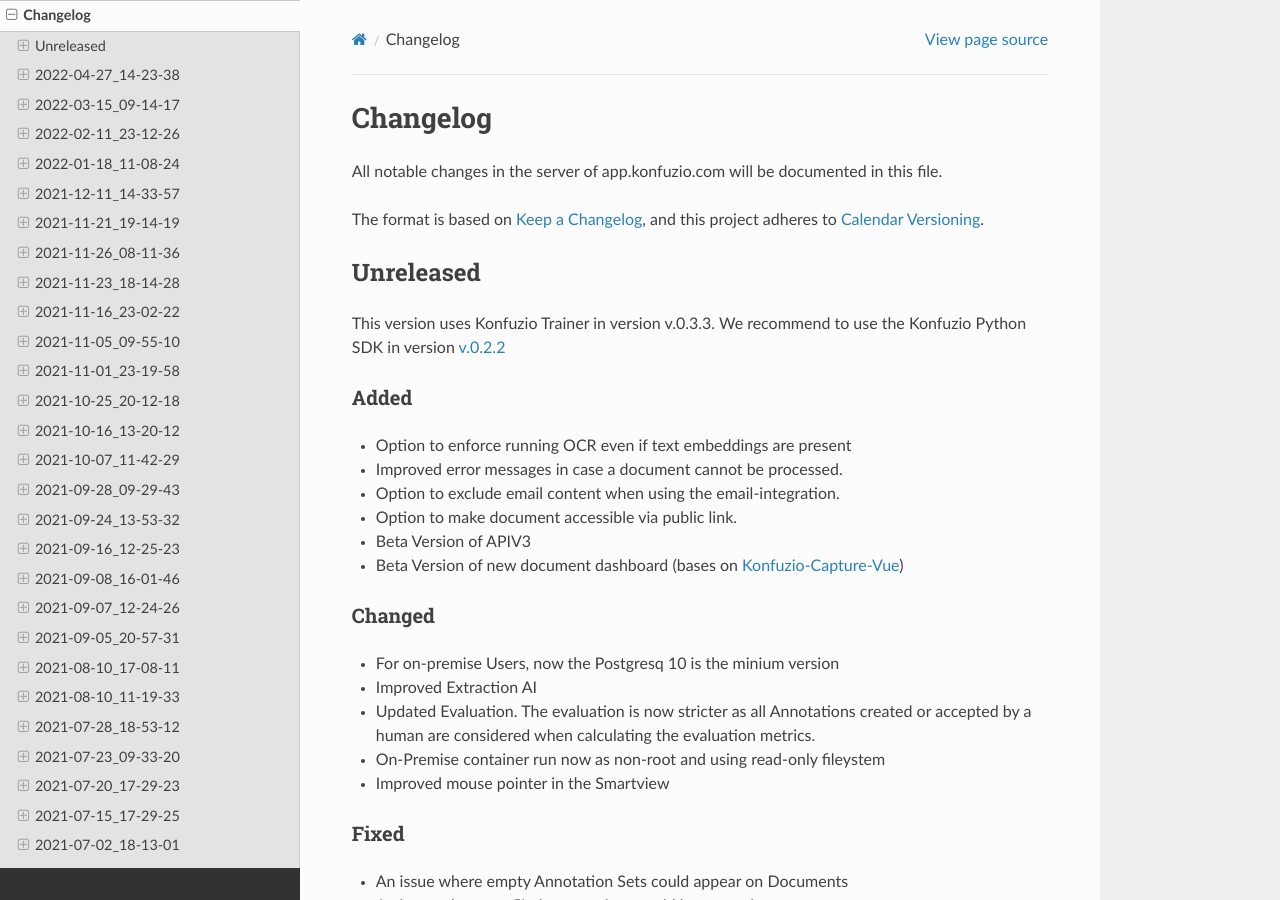
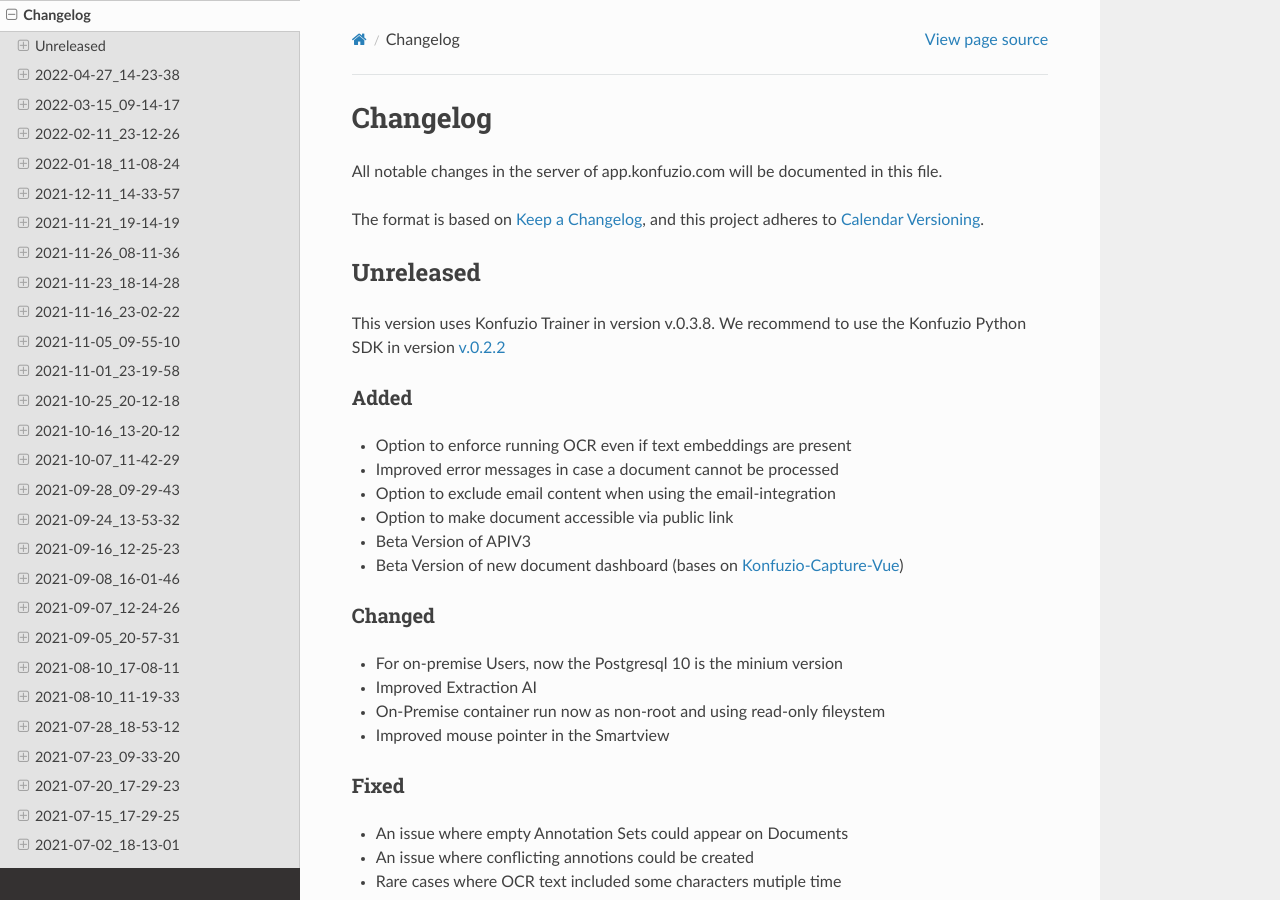
Before and after one commit to konfuzio-ai/konfuzio-sdk, a Sphinx documentation site: the page built from docs/web/changelog_app.md, in a window 1280 px wide and 900 px high. Built offline with Sphinx 7.4.7 and the Read the Docs theme 2.0.0, drawn with Linux system fonts in a browser that asks for light colours.

Commit message:
Update changelog_app.md

```diff
--- a/docs/web/changelog_app.md
+++ b/docs/web/changelog_app.md
@@ -10,20 +10,19 @@
 
 ## Unreleased
 
-This version uses Konfuzio Trainer in version v.0.3.3. We recommend to use the Konfuzio Python SDK in version [v.0.2.2](https://dev.konfuzio.com/sdk/changelog.html#v-0-2-2)
+This version uses Konfuzio Trainer in version v.0.3.8. We recommend to use the Konfuzio Python SDK in version [v.0.2.2](https://dev.konfuzio.com/sdk/changelog.html#v-0-2-2)
 
 ### Added
 - Option to enforce running OCR even if text embeddings are present
-- Improved error messages in case a document cannot be processed.
-- Option to exclude email content when using the email-integration.
-- Option to make document accessible via public link.
+- Improved error messages in case a document cannot be processed
+- Option to exclude email content when using the email-integration
+- Option to make document accessible via public link
 - Beta Version of APIV3
 - Beta Version of new document dashboard (bases on [Konfuzio-Capture-Vue](https://github.com/konfuzio-ai/konfuzio-capture-vue))
 
 ### Changed
-- For on-premise Users, now the Postgresq 10 is the minium version
+- For on-premise Users, now the Postgresql 10 is the minium version
 - Improved Extraction AI
-- Updated Evaluation. The evaluation is now stricter as all Annotations created or accepted by a human are considered when calculating the evaluation metrics.
 - On-Premise container run now as non-root and using read-only fileystem
 - Improved mouse pointer in the Smartview
 
```
